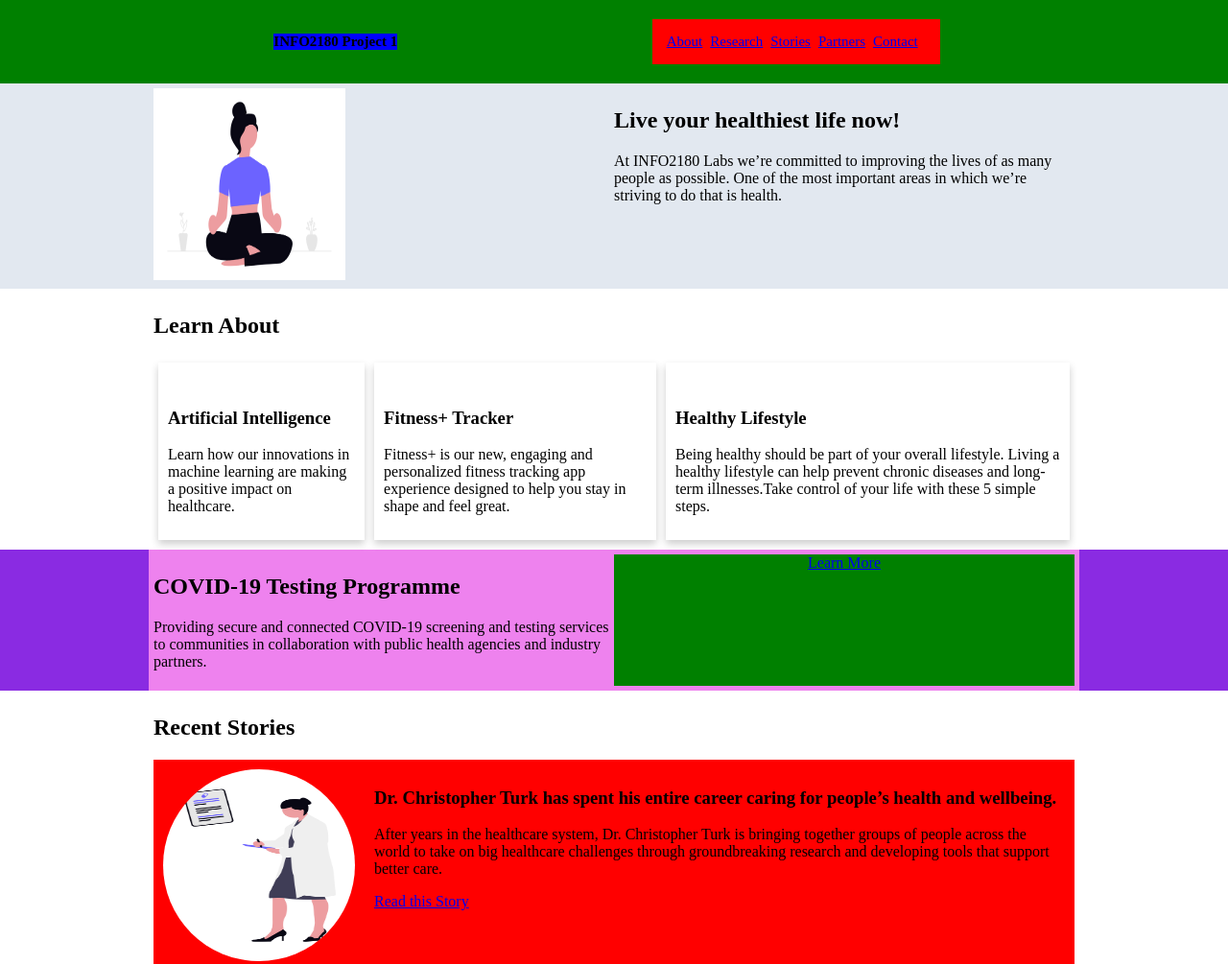
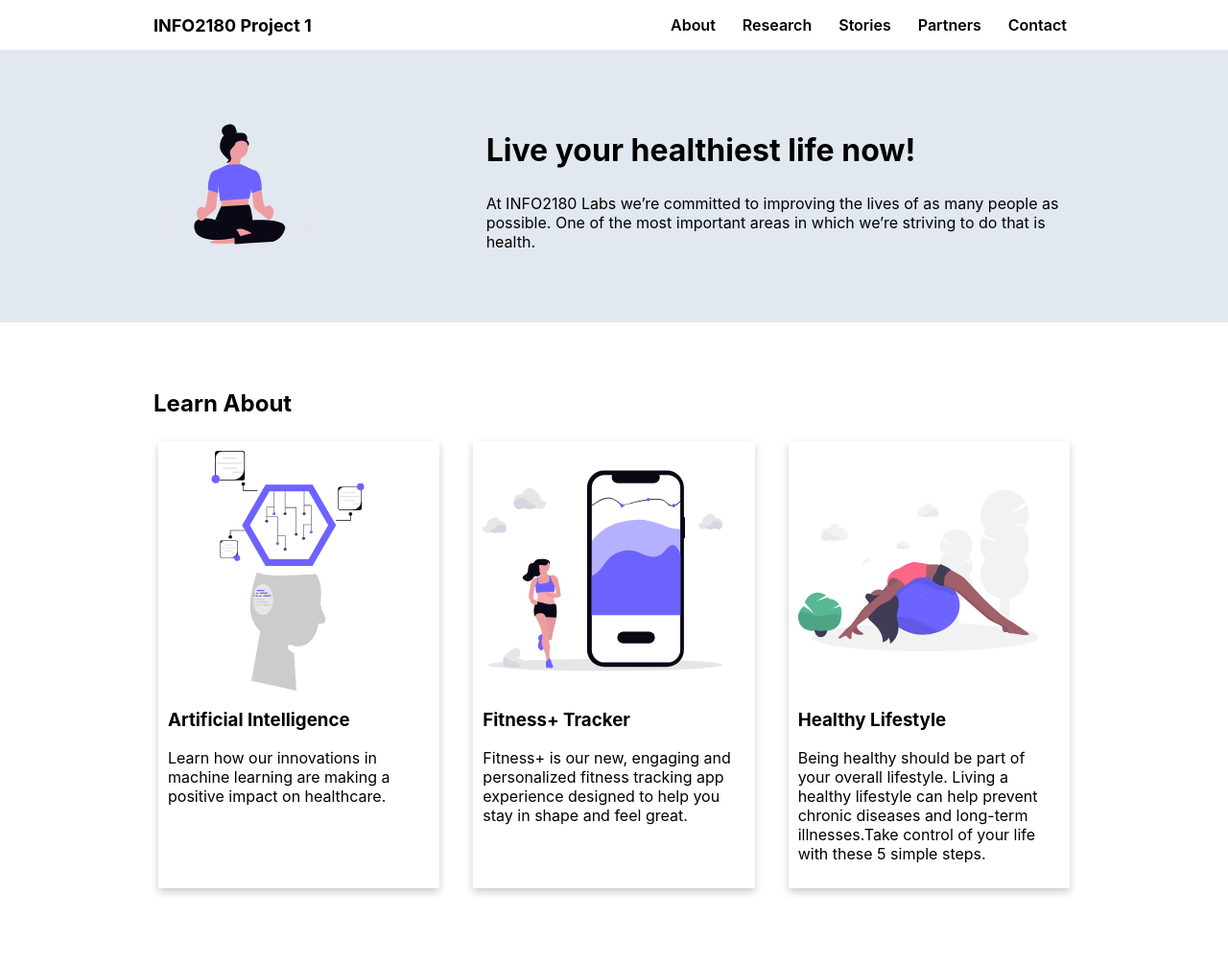
Before and after one commit to Khyanakins/info2180-project1, a plain HTML site: page index.html in a window 1280 px wide. Shown: the top 1005 px of the page at 96% size. Drawn offline with Linux system fonts and the light colour scheme.

Commit message:
A little more style and added pictures to card section

```diff
--- a/index.html
+++ b/index.html
@@ -26,7 +26,7 @@
         <section class="overview-hero">
             <div class="container">
                 <div class="overview-hero-image">
-                    <img src="meditation.png" alt="Image of person meditating.">
+                    <img src="meditation.svg" alt="Image of person meditating.">
                 </div>
                 <div class="overview-hero-text">
                     <h2>Live  your healthiest life now!</h2>
@@ -39,21 +39,21 @@
                 <h2>Learn About</h2>
                 <div class="cards">
                     <div class="card">
-                        <img src="#" alt="">
+                        <img src="artificial-intelligence.svg" alt="Artificial Intelligence">
                         <div class="card-body">
                             <h3>Artificial Intelligence</h3>
                             <p>Learn how our innovations in machine learning are making a positive impact on healthcare.</p>
                         </div>
                     </div>
                     <div class="card">
-                        <img src="#" alt="">
+                        <img src="fitness-tracker.svg" alt="Fitness Tracker">
                         <div class="card-body">
                             <h3>Fitness+ Tracker</h3>
                             <p>Fitness+ is our new, engaging and personalized fitness tracking app experience designed to help you stay in shape and feel great.</p>
                         </div>
                     </div>
                     <div class="card">
-                        <img src="#" alt="">
+                        <img src="stability_ball.svg" alt="Woman on Stability Ball">
                         <div class="card-body">
                             <h3>Healthy Lifestyle</h3>
                             <p>Being healthy should be part of your overall lifestyle. Living a healthy lifestyle can help prevent chronic diseases and long-term illnesses.Take control of your life with these 5 simple steps.</p>
--- a/styles.css
+++ b/styles.css
@@ -1,6 +1,6 @@
 /* Add your CSS to this file */
 *{
-    font-family: '-apple-system, BlinkMacSystemFont, "Segoe UI", Roboto, "Helvetica Neue", Arial, "Noto Sans", sans-serif';
+    font-family: -apple-system, BlinkMacSystemFont, "Segoe UI", Roboto, "Helvetica Neue", Arial, "Noto Sans", sans-serif;
 }
 body {
     margin: 0;
@@ -11,12 +11,18 @@ body {
     margin: 20 auto;
     max-width: 960px;
     width: 100%;
-    padding: 5px;
-    margin: auto;
+    padding: 0 20px;
+    margin: 0 auto;
 }
 
-header{
-    background-color: green;
+header {
+    /*background-color: green;*/
+    padding: 15px auto;
+}
+header > .container{
+    display: flex;
+    align-items: center;
+    justify-content: space-between;
 }
 header > div{
     display: flex;
@@ -26,35 +32,47 @@ header > div{
     margin: 10px;
 }
 header > div > h1{
-    background-color: blue;
-    font-size: 15px;
-    padding: auto;
-
+    /*background-color: blue;*/
+    font-size: 18px;
+    margin: 0;
 }
 header > div > nav > ul{
     display: flex ;
-    background-color: red;
     list-style-type: none;
-    margin: 15px;
-    padding: 15px;
-    font-size: 15px;
+    padding: 0;
+    gap: 20px;
+    /*background-color: red;*/
 }
-header > div > nav > ul>li{
+header nav ul li a{
     display: flex;
     margin-right: 8px;
+    font-size: 16px;
+    font-weight: 600;
+    text-decoration: none;
+    color: black;
 }
 
 .overview-hero{
     background-color: #e2e8f0;
+    padding: 50px 0;
 
 }
 .overview-hero > .container{
     display: grid;
-    grid-template-columns: 1fr 1fr;
+    grid-template-columns: 1fr 2fr;
+    align-items: center;
+    gap: 40px;
 }
 .overview-hero-image > img{
-    width: 200px;
-    height: 200px;
+    width: 180px;
+    height: 180px;
+}
+.overview-hero-text h2 {
+    font-size: 32px;
+    color: black;
+}
+.learn-about{
+    padding: 50px 0px 80px 0px;
 }
 .learn-about > .container{
     display: flex;
@@ -64,26 +82,49 @@ header > div > nav > ul>li{
 
 }
 .cards{
-    display: flex;
+    display: grid;
+    grid-template-columns: 1fr 1fr 1fr;
+    gap: 25px
 }
 .card{
     margin: 5px;
     padding: 10px;
     box-shadow: 0 4px 8px 0 rgba(0,0,0,0.2);
+    display: flex;
+    flex-direction: column;
+}
+.card img{
+    width: 250px;
+    height: 250px;
 }
 .testing{
-    background-color: blueviolet;
+    background-color: grey;
+    padding: 60px 0;
 }
 .testing > .container {
-    background-color: violet;
+    background-color: grey;
     display: grid;
     grid-template-columns: 1fr 1fr;
+    align-items: center;
 }
-.testing > .container > .cta{
+.testing .cta{
+    display: flex;
+    justify-content: center; /*I want this in the middle*/
+    align-items: center;
+}
+.testing .btn{
     background-color: green;
-    text-align: center;
-    justify-items: center;
+    padding: 12px 28px;
+    border-radius: 5px;
+    color: #ffffff;
+    text-decoration: none;
+    text-transform: uppercase;
+    font-weight: 500;
 }
+.testing .btn:hover{
+    background-color: lime;
+}
+
 .stories > .container{
     display: flex;
     flex-direction: column;
@@ -114,6 +155,7 @@ header > div > nav > ul>li{
     margin-right: 25%;
     text-align: justify;
     text-wrap: wrap;
+    /*idk why this wont wrap*/
 }
 footer > div{
     background-color: grey;
```
Also changed, not shown: artificial-intelligence.svg (added), fitness-tracker.svg (added), meditation.svg (added), stability_ball.svg (added), 4 other files.
